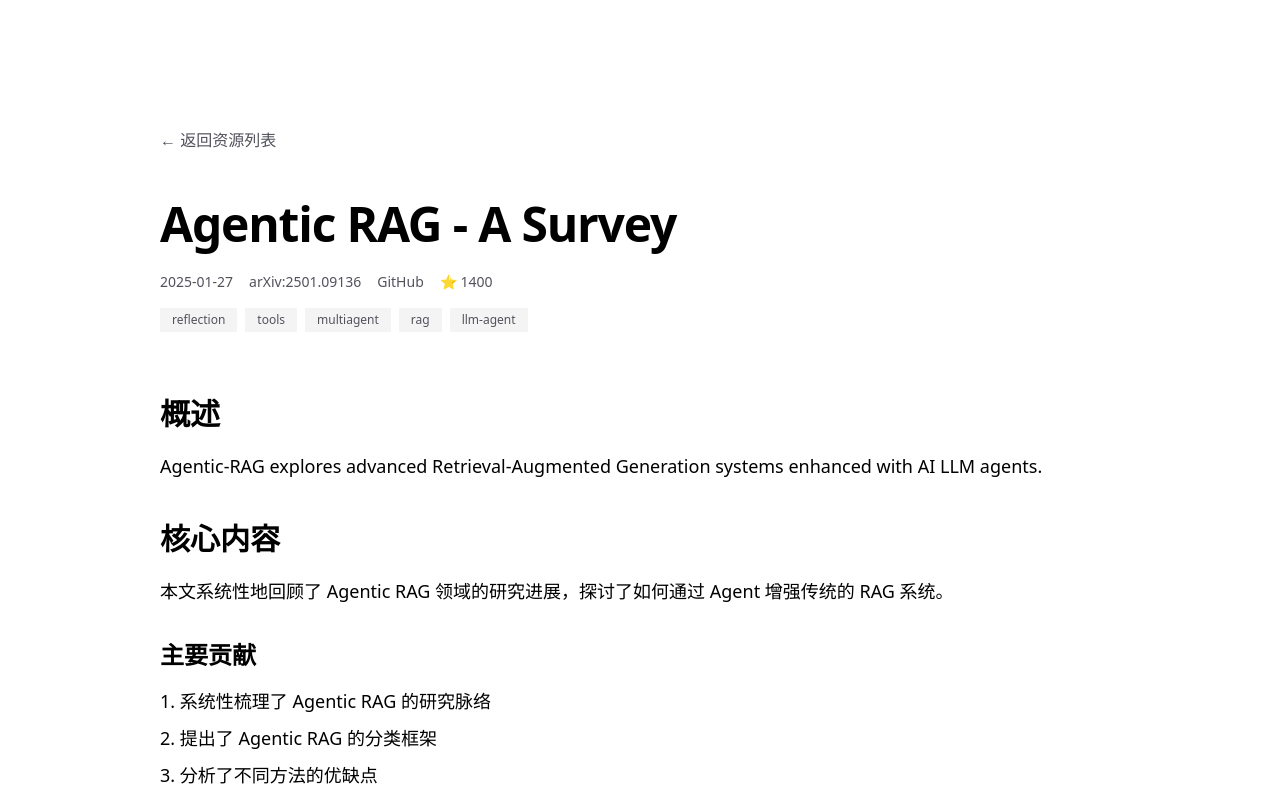
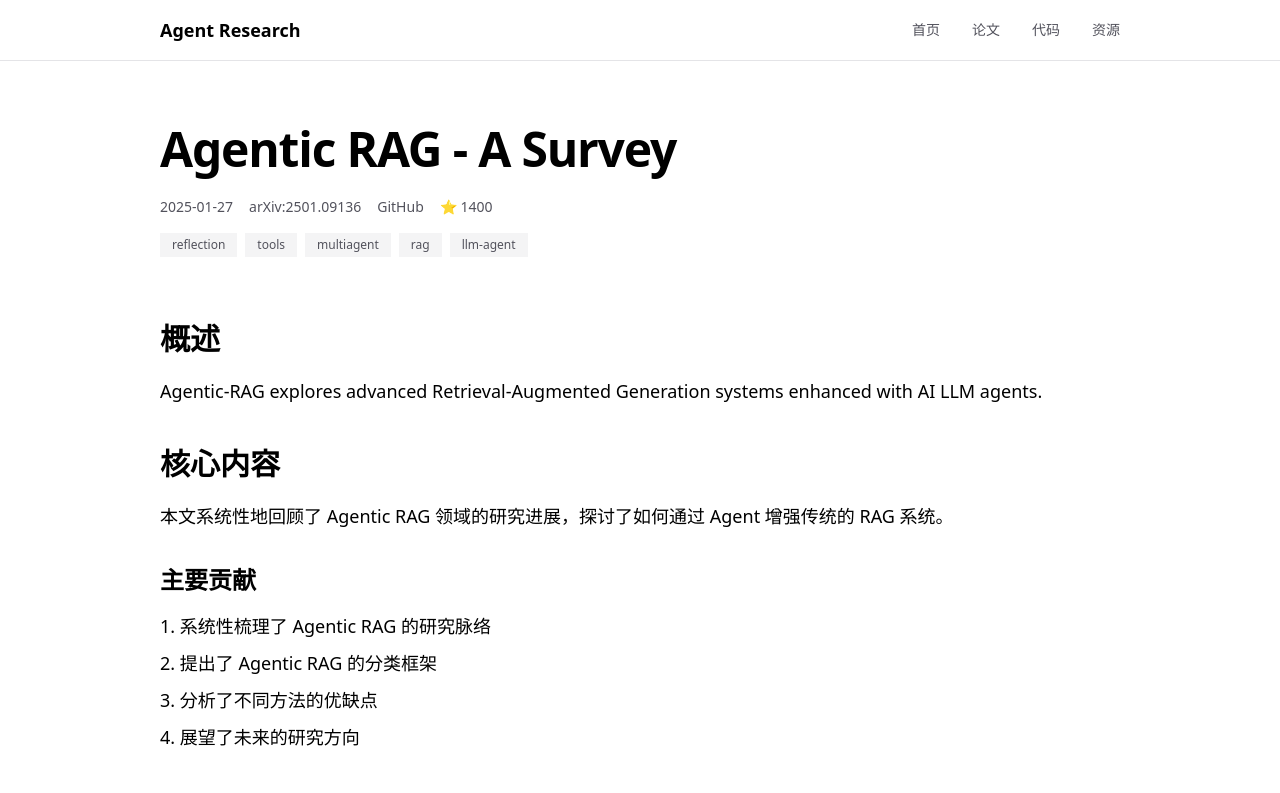
Before and after one commit to yc-w-cn/agent-research, a Next.js app: page /agent-research/resources/agentic-rag-survey in a window 1280 px wide. Shown: the top 793 px of the page. Built offline with nearby package versions, Linux system fonts and the light colour scheme.

Commit message:
refactor: 移除重复的返回链接并使用统一导航组件
将代码、论文和资源详情页中的返回链接移除，统一使用Navigation组件处理
简化ContentDetailPage组件props，不再需要传递backHref和backText

```diff
--- a/src/app/code/[slug]/page.tsx
+++ b/src/app/code/[slug]/page.tsx
@@ -22,11 +22,5 @@ export default async function CodeDetailPage({
     notFound();
   }
 
-  return (
-    <ContentDetailPage
-      content={content}
-      backHref="/code"
-      backText="返回代码列表"
-    />
-  );
+  return <ContentDetailPage content={content} />;
 }
--- a/src/app/papers/[slug]/page.tsx
+++ b/src/app/papers/[slug]/page.tsx
@@ -22,11 +22,5 @@ export default async function PaperDetailPage({
     notFound();
   }
 
-  return (
-    <ContentDetailPage
-      content={content}
-      backHref="/papers"
-      backText="返回论文列表"
-    />
-  );
+  return <ContentDetailPage content={content} />;
 }
--- a/src/app/resources/[slug]/page.tsx
+++ b/src/app/resources/[slug]/page.tsx
@@ -22,11 +22,5 @@ export default async function ResourceDetailPage({
     notFound();
   }
 
-  return (
-    <ContentDetailPage
-      content={content}
-      backHref="/resources"
-      backText="返回资源列表"
-    />
-  );
+  return <ContentDetailPage content={content} />;
 }
--- a/src/components/ContentDetailPage.tsx
+++ b/src/components/ContentDetailPage.tsx
@@ -1,32 +1,20 @@
-import Link from 'next/link';
-
 import dayjs from 'dayjs';
 
 import { ContentData } from '@/lib/content';
 
 import MDXContent from './MDXContent';
+import Navigation from './Navigation';
 
 interface ContentDetailPageProps {
   content: ContentData;
-  backHref: string;
-  backText: string;
 }
 
-export default function ContentDetailPage({
-  content,
-  backHref,
-  backText,
-}: ContentDetailPageProps) {
+export default function ContentDetailPage({ content }: ContentDetailPageProps) {
   return (
     <div className="min-h-screen bg-white text-black">
-      <main className="mx-auto max-w-5xl px-8 py-32">
-        <Link
-          href={backHref}
-          className="inline-block mb-12 text-zinc-600 hover:text-black transition-colors"
-        >
-          ← {backText}
-        </Link>
+      <Navigation />
 
+      <main className="mx-auto max-w-5xl px-8 py-16">
         <article>
           <header className="mb-16">
             <h1 className="text-5xl font-bold tracking-tight leading-none mb-6">
```
